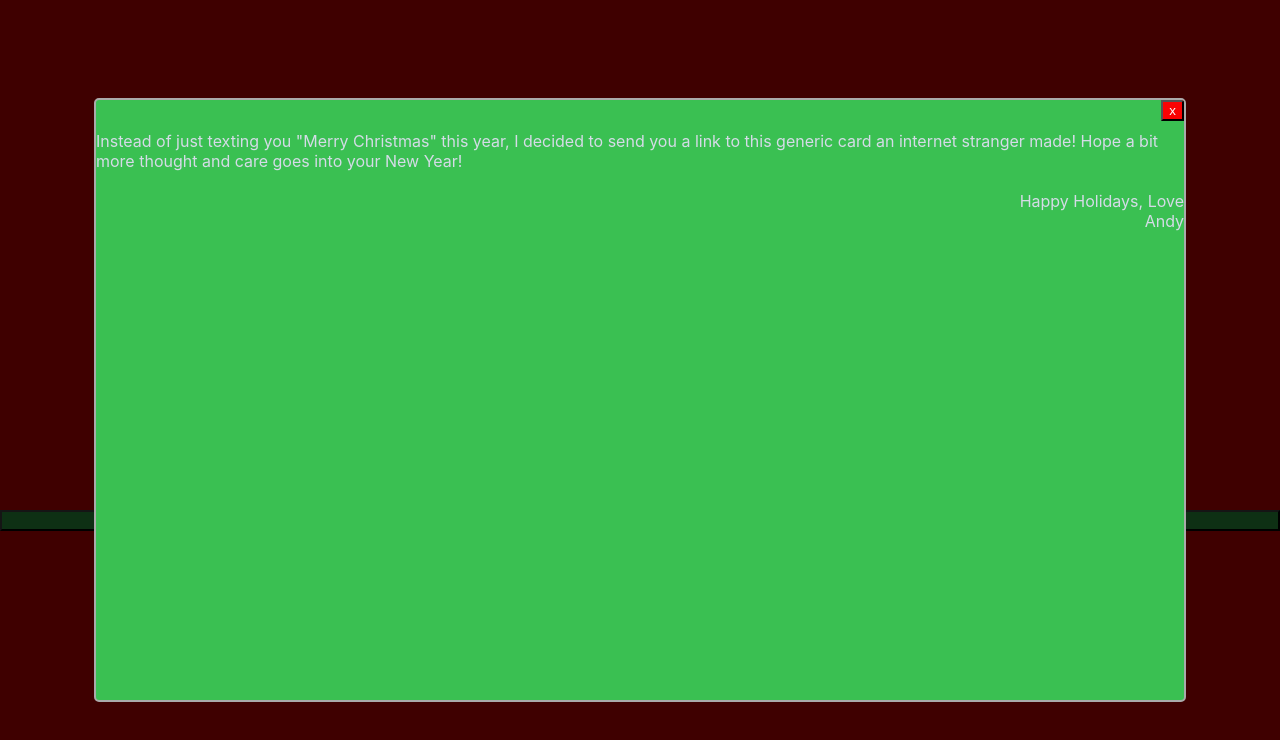
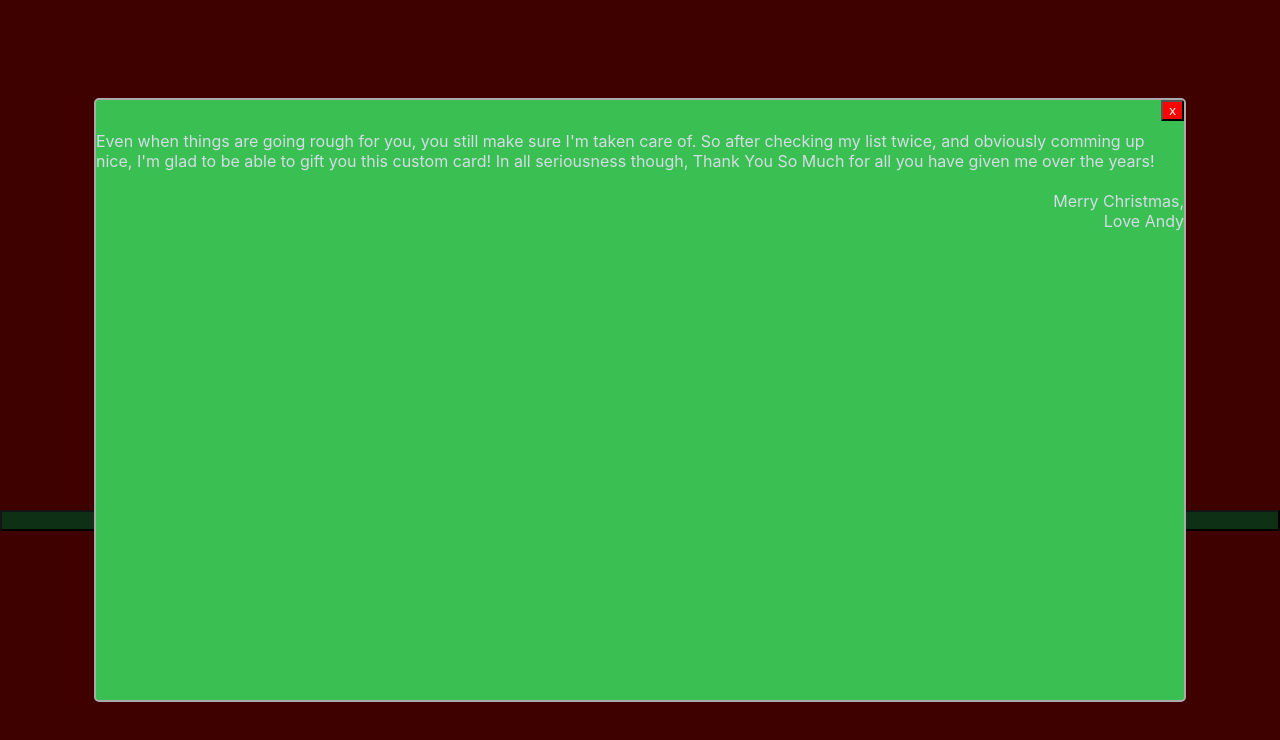
Before and after one commit to rocknswimmer/EasyEditCard, a React app: page / in a window 1280 px wide. Both pictures are taken after a click on the button "OPEN CARD!". Shown: the top 740 px of the page. Built offline with nearby package versions, Linux system fonts and the light colour scheme.

Commit message:
first draft/ good enough to test deploy

```diff
--- a/src/App.jsx
+++ b/src/App.jsx
@@ -19,10 +19,10 @@ function App() {
       {openCard &&
       <Modal
         close={() => {setOpenCard(!openCard);}}
-        content={<div className='card'><div>Instead of just texting you "Merry Christmas" this year, I decided to send you a link to this generic card an internet stranger made! Hope a bit more thought and care goes into your New Year!</div>
+        content={<div className='card'><div>Even when things are going rough for you, you still make sure I'm taken care of. So after checking my list twice, and obviously comming up nice, I'm glad to be able to gift you this custom card! In all seriousness though, Thank You So Much for all you have given me over the years!  </div>
         <br/>
-        <div className='signature'>Happy Holidays, Love</div>
-        <div className='signature'>Andy</div>
+        <div className='signature'>Merry Christmas,</div>
+        <div className='signature'>Love Andy</div>
         </div>}
       />}
     </div>
```
Also changed, not shown: 1 other file (tests, documents, lock files or other folders).
